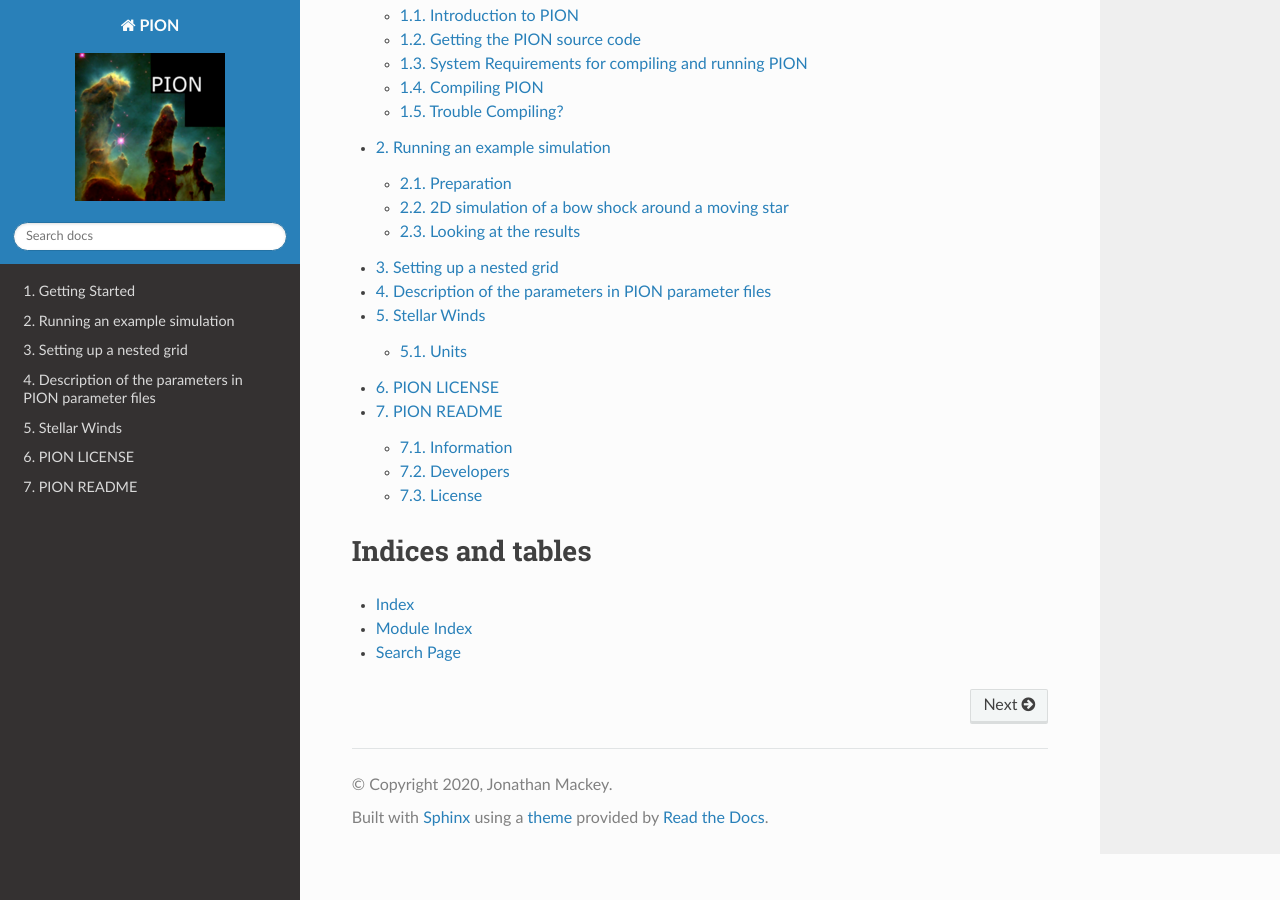
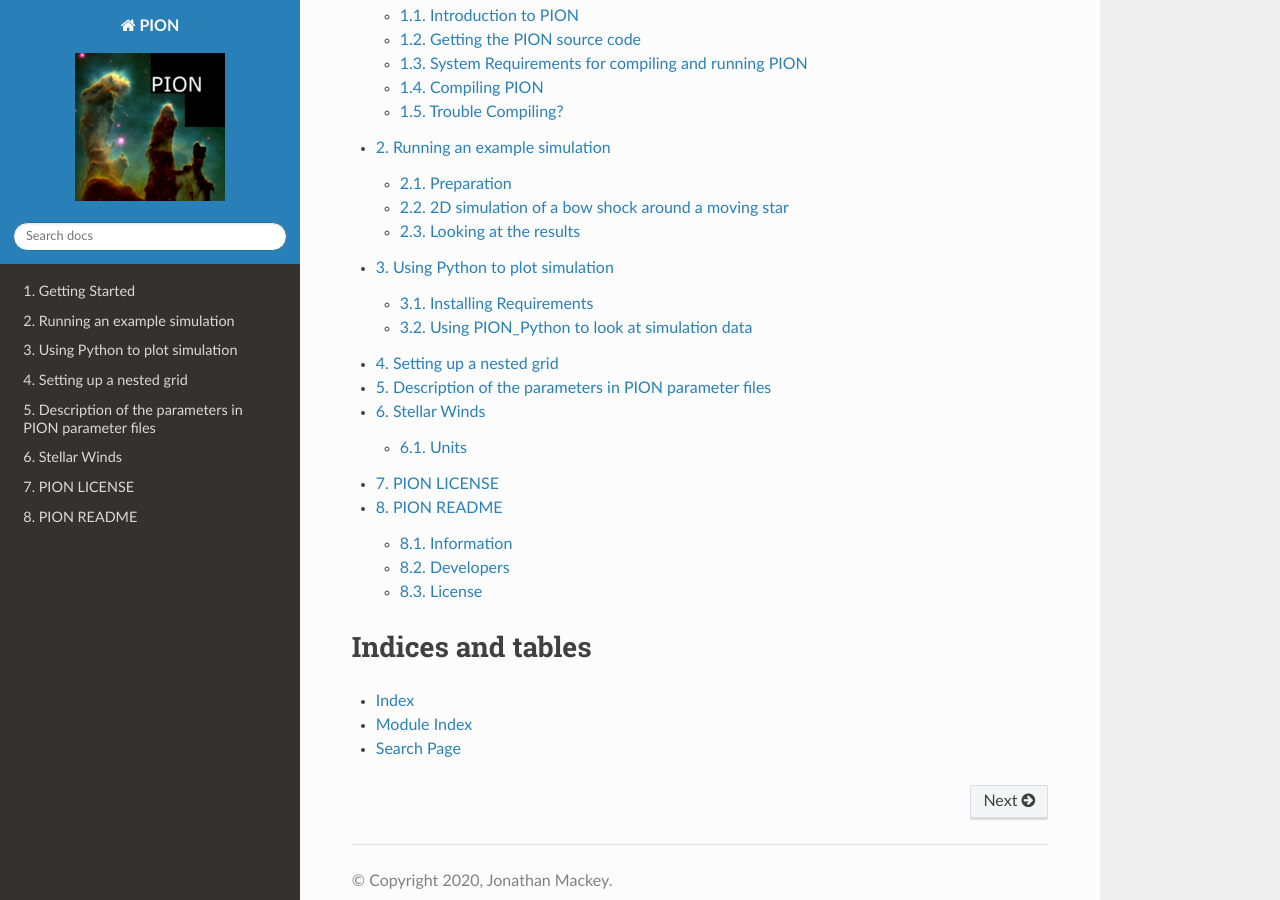
Before and after one commit to jmackey-astro/pion-docs, a Sphinx documentation site: the page built from docs/source/index.rst, in a window 1280 px wide and 900 px high, scrolled down 536 px. Built offline with Sphinx 7.4.7 and the Read the Docs theme 2.0.0, drawn with Linux system fonts in a browser that asks for light colours; some of the changed lines change nothing that is shown.

Commit message:
Added a new section explaining how to plot the example simulation using the python library. Not compltely finsihed yet.

```diff
--- a/docs/source/index.rst
+++ b/docs/source/index.rst
@@ -15,6 +15,7 @@
 
   getting_started.rst
   example_sim.rst
+  python.rst
   nested_grid.rst
   parameter-file.rst
   stellar_winds.rst
--- /dev/null
+++ b/docs/source/python.rst
@@ -0,0 +1,90 @@
+.. _python_usage:
+
+Using Python to plot simulation
+=========================================
+
+PION_Python is a Python library written to read in Silo data files from PION simulations and to plot the data. This library works for 1D, 2D, and 3D data files and for any amount of nested-grid levels.
+For the moment this library only works with Python 2, work is being done to update to Python 3.
+
+
+.. _install_python:
+
+Installing Requirements
+----------------------------------
+To be able to use all the features of this library you will need to have the following python
+modules installed on your system. Obviously you don't need all of these if you only need parts of this library.
+
++ Silo: :code:`$ sudo apt install python-silo`
++ Numpy: :code:`$ sudo apt install python-numpy`
++ Astropy: :code:`$ sudo apt install python-astropy`
++ Matplotlib: :code:`$ sudo apt install python-matplotlib`
++ Tk: :code:`$ sudo apt install python-tk`
+
+All of these modules can also be installed through pip if you prefer: :code:`$ pip install 'python-module'`
+
+And of course you need to have the lastest version of the PION_Python repoitory oulled to your desktop!
+
+
+.. _use_python:
+
+Using PION_Python to look at simulation data
+-----------------------------------------------
+
+The main scripts in the library are:
+
++ argparse_command.py - Saves the options entered into the command line when the python script is run.
++ SiloHeader_data.py - Which opens the silo file and saves all of the important header variables (eg. sim_time, xmax, xmin, etc.).
++ ReadData.py - Opens the directory in the silo (or vtk, or fits) file and saves the requested variable data (eg. density, temp, etc.).
++ Plotting_Classes.py - Sets up the plotting function and the figure.
+
+For the following example of how to plot PION data we are using the data created from the simulation in :ref:`example-sim`. You can also download the python script for the following example here [Add link!].
+
+1. Import modules:
+
+First you will want to import the PION)Python library, all you need to import is ReadData.py since it inherits all information from SiloHeader_data.py.
+
+.. code-block:: python
+
+      from ReadData import ReadData
+
+
+Next import numpy and astropy to help with the data analysis.
+
+.. code-block:: python
+
+      import numpy as np
+      from astropy import units as u
+
+And finally you will need to import matplotlib libraries to plot the data.
+
+.. code-block:: python
+
+      import matplotlib
+      from matplotlib.colorbar import Colorbar
+      import matplotlib.pyplot as plt
+      import matplotlib as mpl
+      from mpl_toolkits.axes_grid1 import make_axes_locatable
+      from matplotlib.ticker import MultipleLocator
+      import matplotlib.gridspec as gridspec
+
+
+2. Bring in the data:
+
+We're going to plot all the levels from 1 timestep here, so create an array with the location and name of these 3 files. Then pass this array into the ReadData class.
+
+.. code-block:: python
+
+      arr = ('Wind2D_HD_l3n0128_level00_0000.00009216.silo', 'Wind2D_HD_l3n0128_level01_0000.00009216.silo', 'Wind2D_HD_l3n0128_level02_0000.00009216.silo')
+      read_data = ReadData(arr)
+
+We're also going to be plotting the density parameter here. So lets save the density data into an array called 'data' and also save the size of the grid and the simulation time into their own respective arrays..
+
+.. code-block:: python
+
+      param = 'Density'
+      data = self.get_3Darray(param)['data']
+      lim_max = (self.get_3Darray(param)['max_extents'] * u.cm).to(u.pc)
+      lim_min = (self.get_3Darray(param)['min_extents'] * u.cm).to(u.pc)
+      sim_time = self.get_3Darray(param)['sim_time'].to(u.Myr)
+
+More to do..
```
